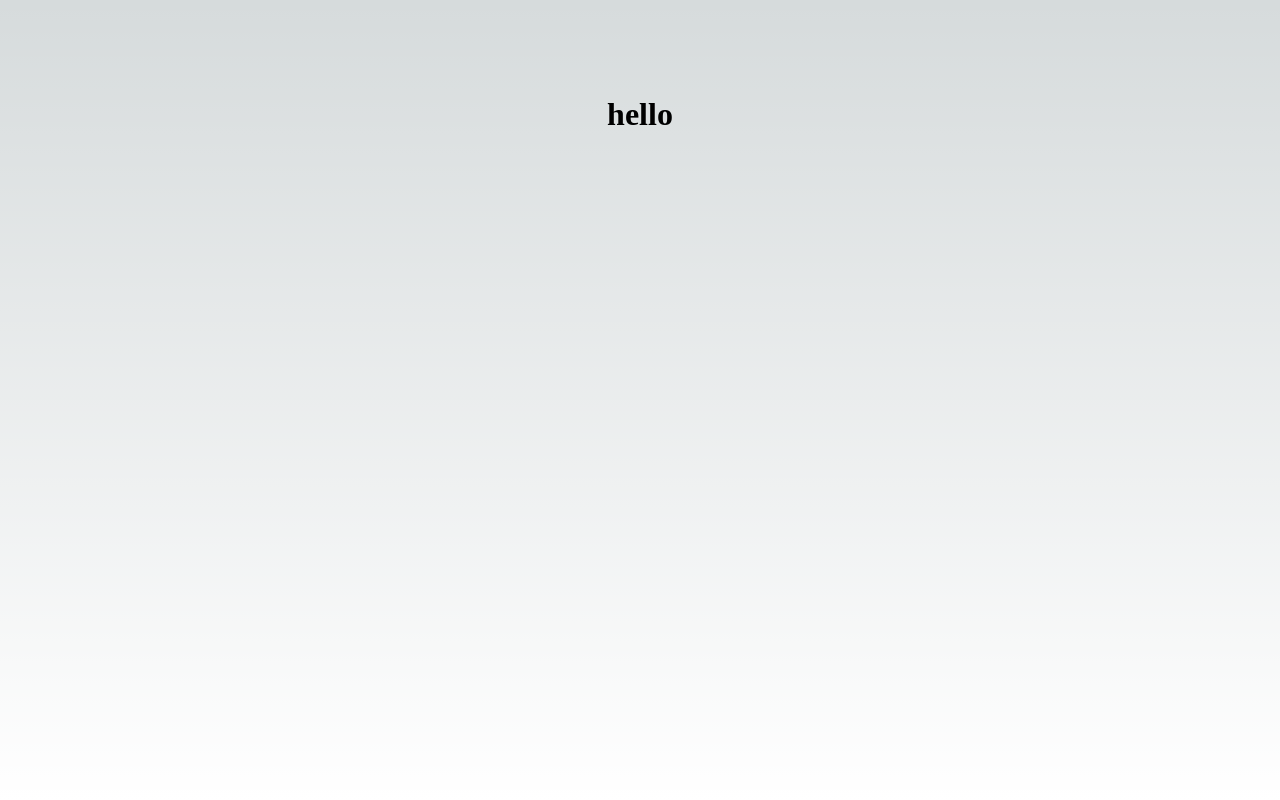
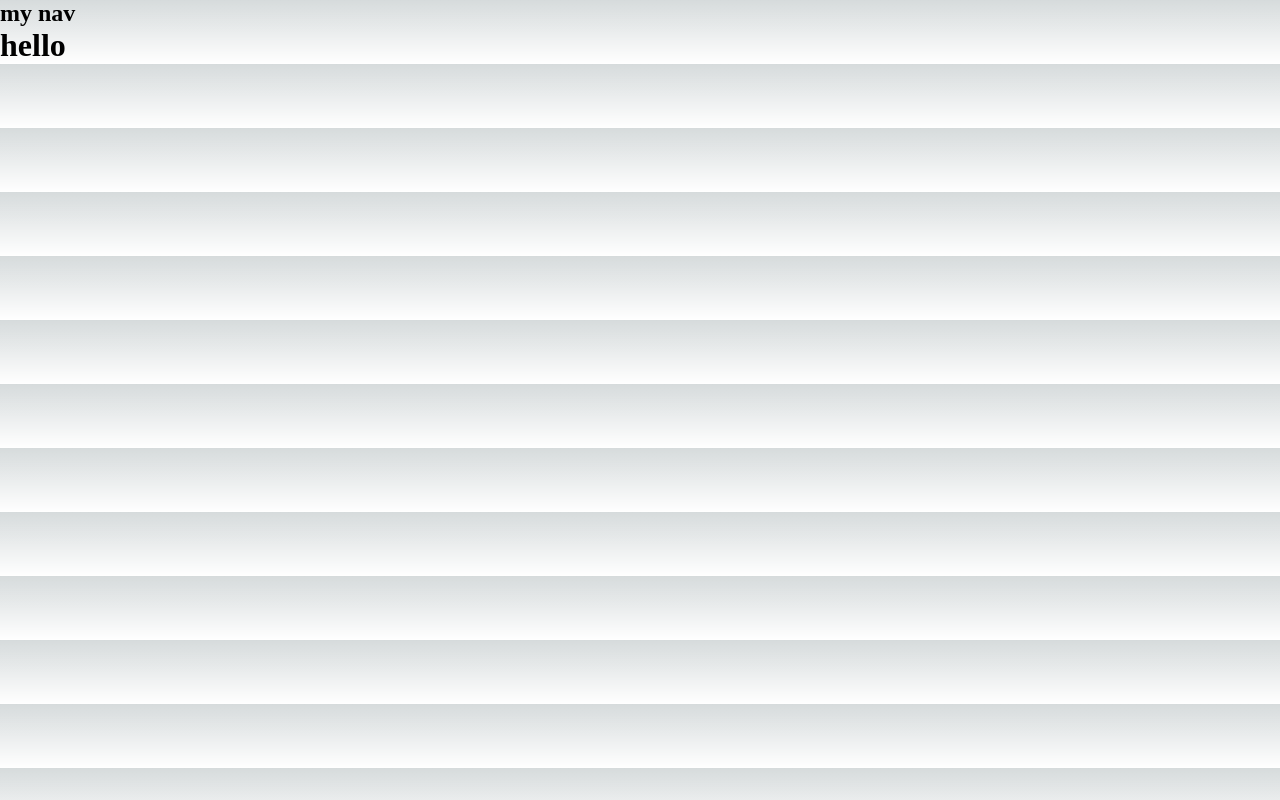
Before and after one commit to NazmulAlamShawon/nextone, a Next.js app: page / in a window 1280 px wide. Built offline with nearby package versions, Linux system fonts and the light colour scheme.

Commit message:
add about new layout

```diff
--- a/app/layout.tsx
+++ b/app/layout.tsx
@@ -12,7 +12,11 @@ export default function RootLayout({
         head.tsx. Find out more at https://beta.nextjs.org/docs/api-reference/file-conventions/head
       */}
       <head />
-      <body>{children}</body>
+      <body>
+         <nav> <h1>my nav</h1></nav>
+        {children}
+
+        </body>
     </html>
   )
 }
--- a/app/page.tsx
+++ b/app/page.tsx
@@ -1,12 +1,10 @@
-import Image from 'next/image'
-import { Inter } from '@next/font/google'
-import styles from './page.module.css'
 
-const inter = Inter({ subsets: ['latin'] })
+
+
 
 export default function Home() {
   return (
-    <main className={styles.main}>
+    <main >
       <h1>hello</h1>
     </main>
   )
```
Also changed, not shown: app/about/layout.tsx (added, +9 -0 lines).
